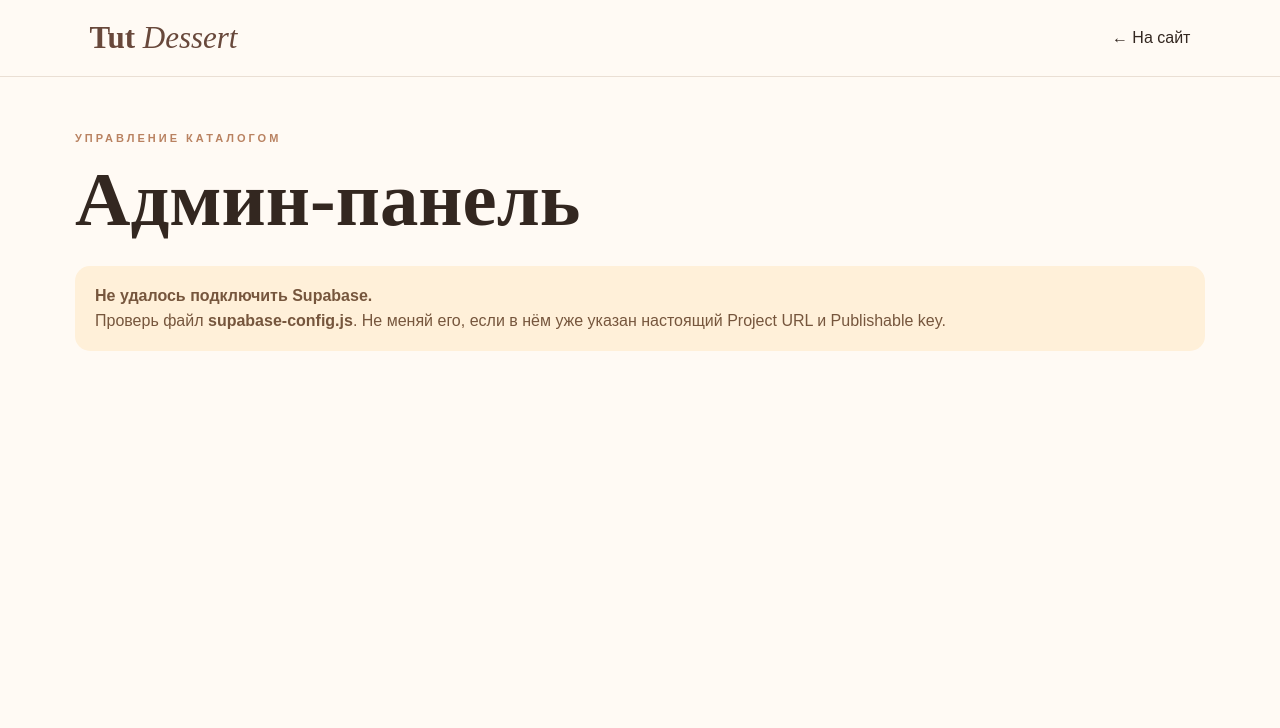
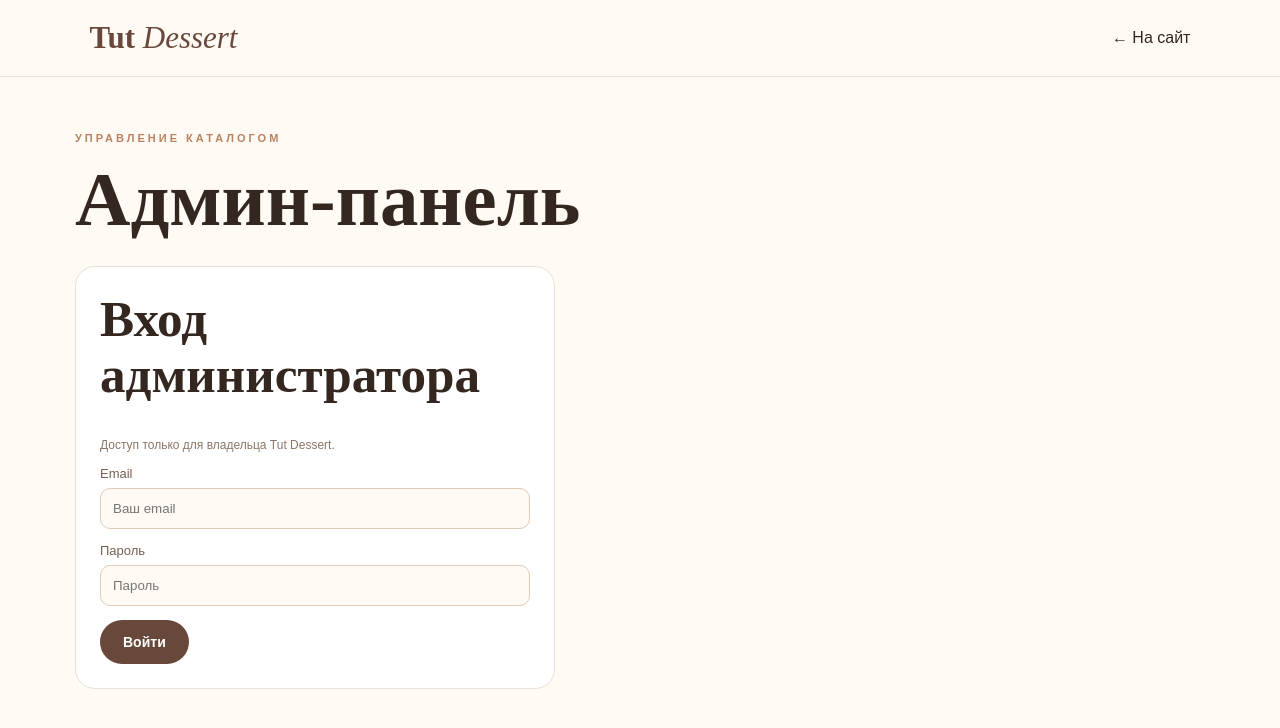
Before and after one commit to makhuseev/Tut-Desert, a plain HTML site: page admin.html in a window 1280 px wide. Drawn offline with nearby package versions, Linux system fonts and the light colour scheme.

Commit message:
Add files via upload

```diff
--- a/admin.html
+++ b/admin.html
@@ -115,7 +115,6 @@
 </main>
 
 <script src="https://cdn.jsdelivr.net/npm/@supabase/supabase-js@2"></script>
-<script src="supabase-config.js?v=20260919-3"></script>
-<script src="admin.js?v=20260919-3"></script>
+<script src="admin.js?v=20260919-4"></script>
 </body>
 </html>
--- a/admin.js
+++ b/admin.js
@@ -1,3 +1,13 @@
+// Tut Dessert — self-contained admin Supabase connection
+// This uses the browser-safe Publishable key. Never put a service_role/secret key here.
+const SUPABASE_URL = "https://tsemlertlvhgnfvtdnjq.supabase.co";
+const SUPABASE_PUBLISHABLE_KEY = "sb_publishable_I8XmDXRwwcQHhLKXCr25iw_jWbaOS8l";
+const supabaseClient = (window.supabase && window.supabase.createClient)
+  ? window.supabase.createClient(SUPABASE_URL, SUPABASE_PUBLISHABLE_KEY, {
+      auth: { persistSession:true, autoRefreshToken:true, detectSessionInUrl:true }
+    })
+  : null;
+
 const DEFAULTS = [
 {id:"bento",name:"Бенто-торт",category:"Торты",price:4000,price_label:"",unit:"₸/шт.",emoji:"🎂",desc:"Небольшой торт для маленького, но важного повода."},
 {id:"meringue",name:"Меренговый рулет",category:"Торты",price:5000,price_label:"",unit:"₸/шт.",emoji:"🍓",desc:"Воздушное безе с нежной начинкой."},
@@ -39,7 +49,7 @@ function show(id,visible=true){const el=$(id);if(el)el.classList.toggle("hidden"
 function setStatus(message,type="info"){const el=$("status");if(el){el.textContent=message;el.className=`status ${type}`}}
 
 async function getSession(){
-  if(typeof supabaseClient==="undefined"||!supabaseClient){
+  if(!supabaseClient){
     show("configWarning",true); show("loginCard",false); return null;
   }
   const {data,error}=await supabaseClient.auth.getSession();
```
